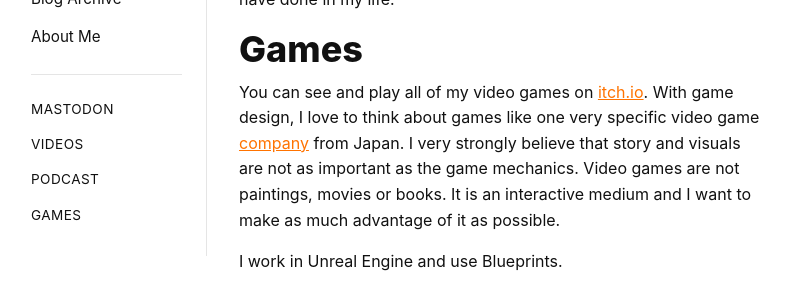
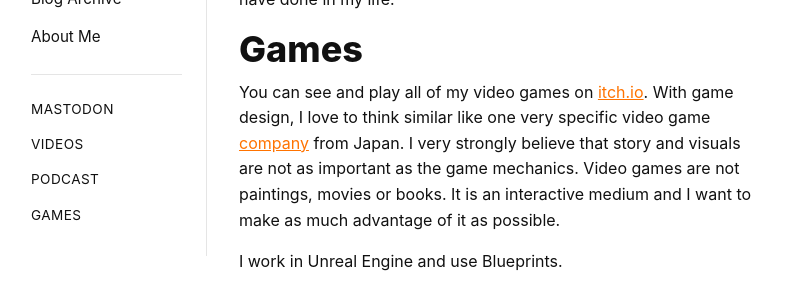
Before and after one commit to StepanJiri/stepankarasek.github.io, a Jekyll site: the page built from portfolio.md, in a window 1280 px wide. Shown: the part 138-432 px from the top of the page, without its empty margins (153-943 px from the left). Built offline with Jekyll 4.4.1, drawn with Linux system fonts in a browser that asks for light colours.

Commit message:
Improve wording in portfolio.md
Rephrase sentence for clarity and flow in portfolio.

```diff
--- a/portfolio.md
+++ b/portfolio.md
@@ -8,7 +8,7 @@ permalink: /portfolio/
 Hi, my name is Štěpán Jiří Karásek. Here is some of my work that I have done in my life.
 
 # Games
-You can see and play all of my video games on [itch.io](https://jirka-karasek.itch.io/). With game design, I love to think about games like one very specific video game [company](https://www.nintendo.com/jp/index.html) from Japan. I very strongly believe that story and visuals are not as important as the game mechanics. Video games are not paintings, movies or books. It is an interactive medium and I want to make as much advantage of it as possible.
+You can see and play all of my video games on [itch.io](https://jirka-karasek.itch.io/). With game design, I love to think similar like one very specific video game [company](https://www.nintendo.com/jp/index.html) from Japan. I very strongly believe that story and visuals are not as important as the game mechanics. Video games are not paintings, movies or books. It is an interactive medium and I want to make as much advantage of it as possible.
 
 I work in Unreal Engine and use Blueprints.
 
```
